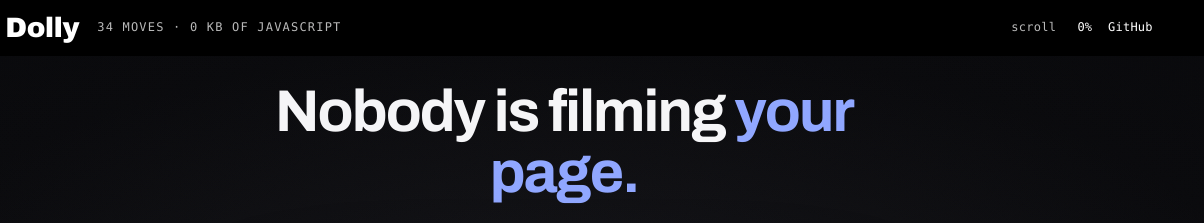
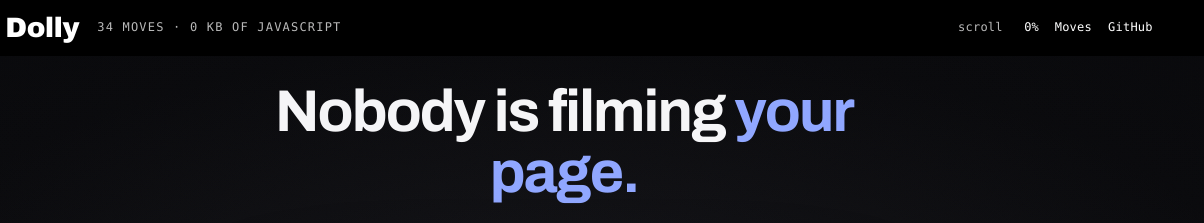
Before and after one commit to eakbulut/dolly, a website: page index.html in a window 1280 px wide. Shown: the top 223 px of the page, 76-1280 px from the left. Drawn offline with Linux system fonts and the light colour scheme; a web font is replaced by a local one.

Commit message:
demo: link the moves reference from the header, footer and readme

```diff
--- a/index.html
+++ b/index.html
@@ -126,6 +126,7 @@ img{display:block;max-width:100%}
 .film a:hover{color:#fff;text-decoration-color:#8FA6FF}
 .film a:focus-visible{outline:2px solid #8FA6FF;outline-offset:3px;text-decoration-color:transparent}
 @media(max-width:700px){.mast-spec{display:none}}
+@media(max-width:560px){.readout{display:none}}
 @media(max-width:410px){.readout-label{display:none}}
 
 @property --scroll-pct{syntax:"<integer>";initial-value:0;inherits:false}
@@ -582,6 +583,7 @@ footer a{color:var(--ink);text-decoration:none;border-bottom:1px solid var(--acc
     <span class="m mast-spec">34 moves · 0 kB of JavaScript</span>
     <div class="mast-right">
       <div class="readout" title="Your scroll position, counted in CSS"><span class="label readout-label">scroll</span></div>
+      <a class="label" href="moves.html">Moves</a>
       <a class="label" href="https://github.com/eakbulut/dolly">GitHub</a>
     </div>
   </div>
@@ -941,7 +943,7 @@ footer a{color:var(--ink);text-decoration:none;border-bottom:1px solid var(--acc
 
       <footer>
         <span class="label">Dolly · MIT · no dependencies</span>
-        <span class="label"><a href="https://github.com/eakbulut/dolly">GitHub</a> · <a href="https://www.npmjs.com/package/@dollyjs/core">npm</a> · <a href="https://usefoley.dev">Foley</a></span>
+        <span class="label"><a href="moves.html">Moves</a> · <a href="https://github.com/eakbulut/dolly">GitHub</a> · <a href="https://www.npmjs.com/package/@dollyjs/core">npm</a> · <a href="https://usefoley.dev">Foley</a></span>
       </footer>
     </div>
   </div>
```
Also changed, not shown: .github/workflows/deploy.yml, README.md.
